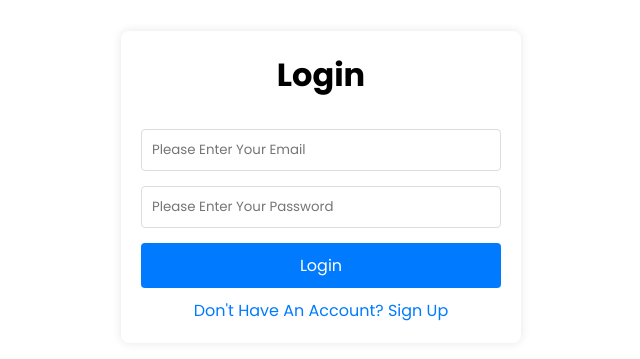
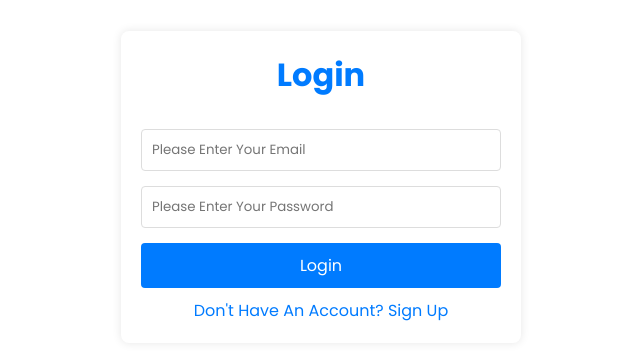
Before and after one commit to chtahaamin/final-project, a React (Vite) app: page /login in a window 1280 px wide. Shown: the part 213-572 px from the top of the page, without its empty margins (319-959 px from the left). Built offline with nearby package versions, Linux system fonts and the light colour scheme.

Commit message:
color changed

```diff
--- a/src/pages/Login.css
+++ b/src/pages/Login.css
@@ -9,6 +9,7 @@
 .loginHeading{
   margin : 0 0 30px 0 ;
   font-size: 2rem;
+  color:#007bff;
 }
 .login-container {
     background-color: #fff;
```
